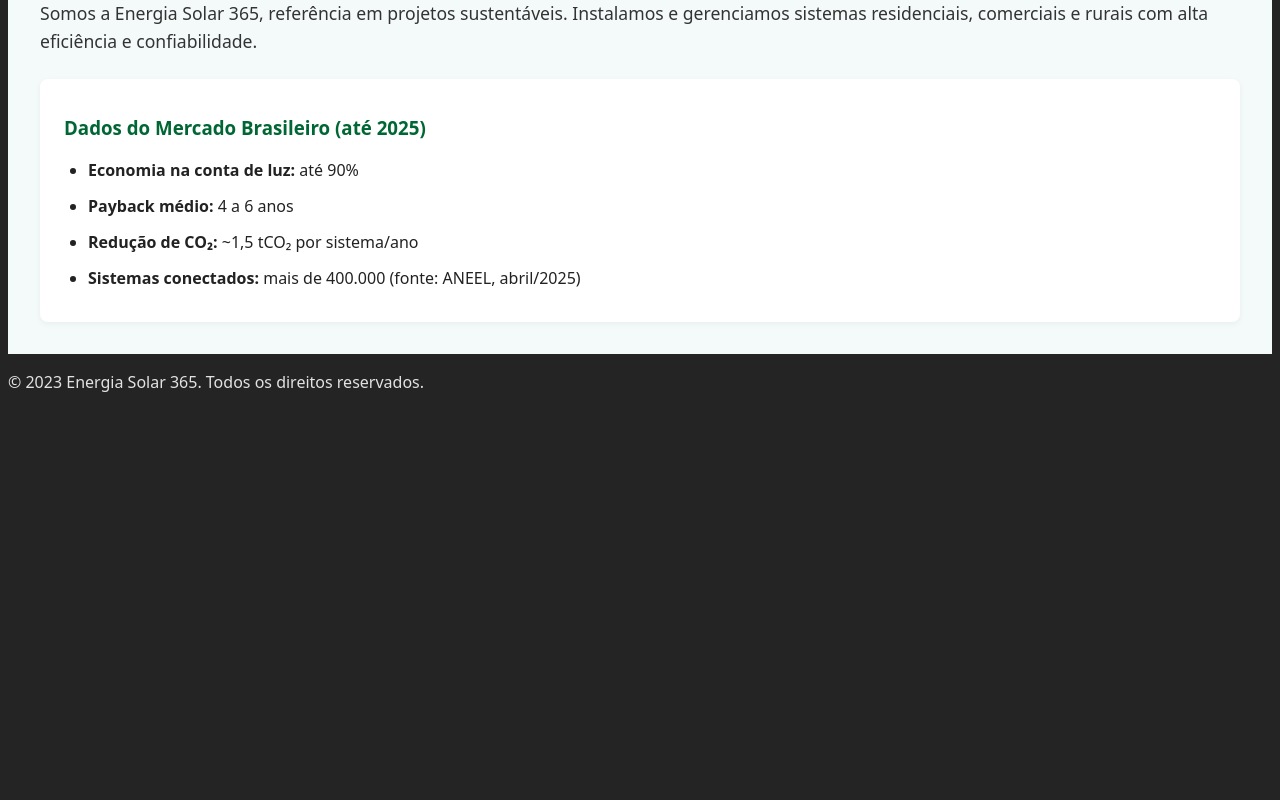
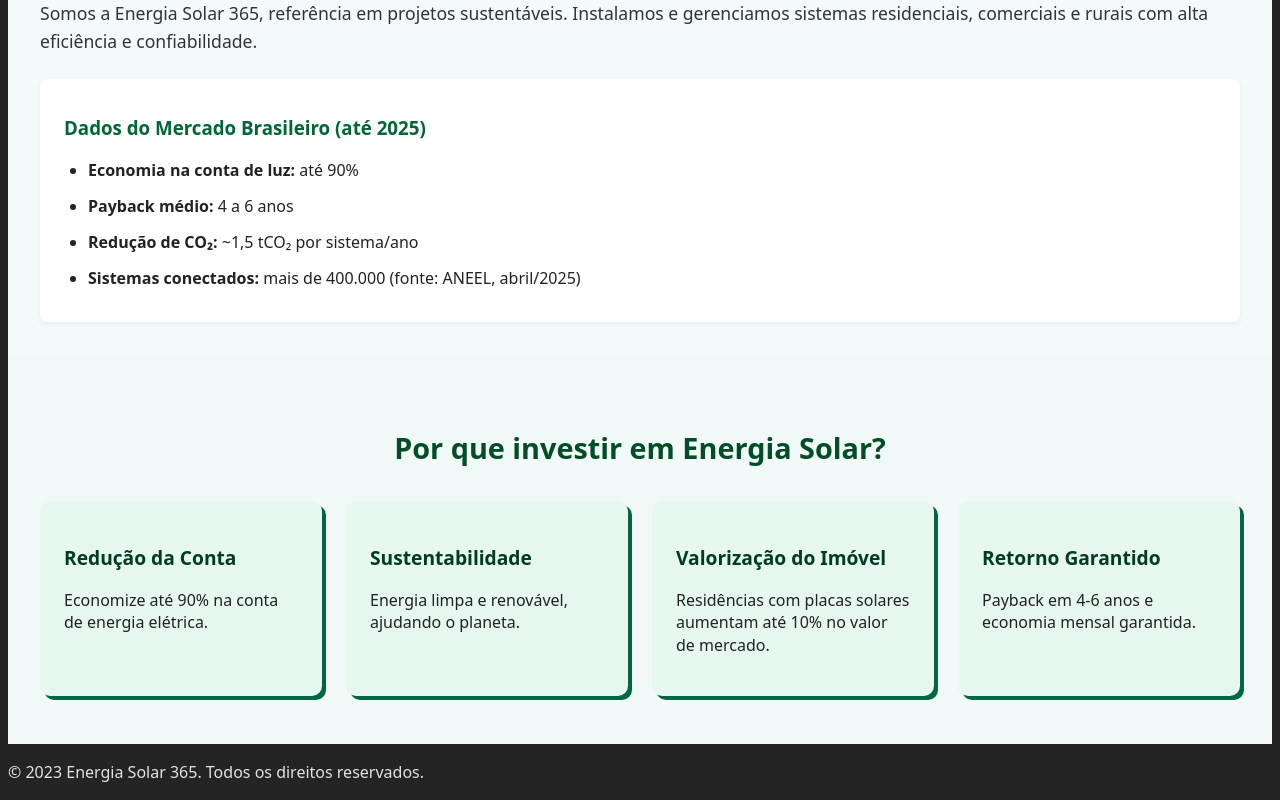
Before and after one commit to AdenilsonNegri/M2_semana_8, a React (Vite) app in the folder meu-app-react/: page / in a window 1280 px wide. Shown: the part 1146-1946 px from the top of the page. Before the commit the page ends 1556 px from the top, so only its background shows below. Built offline with nearby package versions, Linux system fonts and the light colour scheme.

Commit message:
Componente/ Por_Que_Investir

```diff
--- a/meu-app-react/src/App.jsx
+++ b/meu-app-react/src/App.jsx
@@ -2,6 +2,7 @@
 import Navbar from "./components/Navbar";
 import Header from "./components/Header";
 import SobreNos from "./components/SobreNos";
+import PorQueInvestir from "./components/PorQueInvestir";
 function App() {
 
   return (
@@ -16,7 +17,9 @@
 
 
 
-      <SobreNos />
+      <SobreNos className="sobre-nos"/>
+
+      <PorQueInvestir className="porque-investir" />
 
       <footer className="footer-app">
         <p>&copy; 2023 Energia Solar 365. Todos os direitos reservados.</p>
--- /dev/null
+++ b/meu-app-react/src/components/PorQueInvestir.css
@@ -0,0 +1,41 @@
+.porque-investir {
+  padding: 3rem 2rem;
+  background-color: #f1f9f8;
+  text-align: center;
+}
+
+.porque-investir h2 {
+  font-size: 1.8rem;
+  color: #004d26;
+  margin-bottom: 2rem;
+}
+
+.beneficios-container {
+  display: grid;
+  grid-template-columns: repeat(auto-fit, minmax(250px, 1fr));
+  gap: 1.5rem;
+  justify-content: center;
+  align-items: stretch;
+  max-width: 1200px;
+  margin: 0 auto;
+}
+
+.card-beneficio {
+  background-color: #e6f7f0;
+  padding: 1.5rem;
+  border-radius: 10px;
+  box-shadow: 4px 4px 0 #006644;
+  text-align: left;
+}
+
+.card-beneficio h3 {
+  color: #003d1f;
+  font-size: 1.2rem;
+  margin-bottom: 0.5rem;
+}
+
+.card-beneficio p {
+  color: #222;
+  font-size: 1rem;
+  line-height: 1.4;
+}
--- /dev/null
+++ b/meu-app-react/src/components/PorQueInvestir.jsx
@@ -0,0 +1,38 @@
+import "./PorQueInvestir.css";
+
+const beneficios = [
+  {
+    titulo: "Redução da Conta",
+    descricao: "Economize até 90% na conta de energia elétrica.",
+  },
+  {
+    titulo: "Sustentabilidade",
+    descricao: "Energia limpa e renovável, ajudando o planeta.",
+  },
+  {
+    titulo: "Valorização do Imóvel",
+    descricao: "Residências com placas solares aumentam até 10% no valor de mercado.",
+  },
+  {
+    titulo: "Retorno Garantido",
+    descricao: "Payback em 4-6 anos e economia mensal garantida.",
+  },
+];
+
+function PorQueInvestir() {
+  return (
+    <section id="porque-investir" className="porque-investir">
+      <h2>Por que investir em Energia Solar?</h2>
+      <div className="beneficios-container">
+        {beneficios.map((item, index) => (
+          <div className="card-beneficio" key={index}>
+            <h3>{item.titulo}</h3>
+            <p>{item.descricao}</p>
+          </div>
+        ))}
+      </div>
+    </section>
+  );
+}
+
+export default PorQueInvestir;
```
